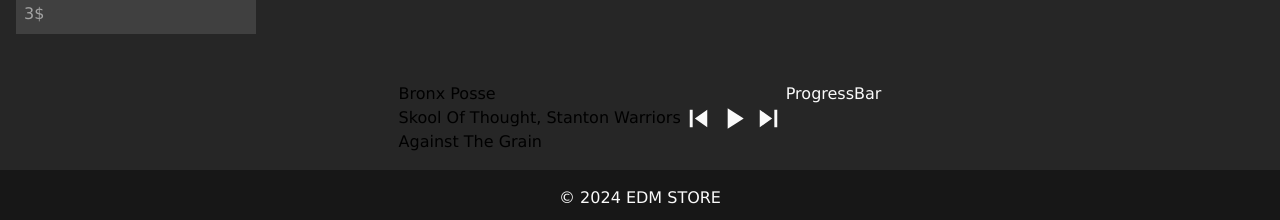
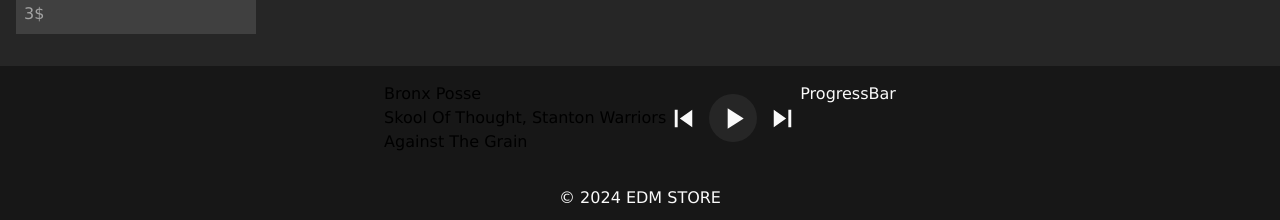
Before and after one commit to ArtfulLee/edm-store, a React (Vite) app: page / in a window 1280 px wide. Shown: the part 682-902 px from the top of the page. Built offline with nearby package versions, Linux system fonts and the light colour scheme.

Commit message:
feat: add AudioPlayer components (WIP)

```diff
--- a/src/components/ui/AudioPlayer/AudioPlayer.jsx
+++ b/src/components/ui/AudioPlayer/AudioPlayer.jsx
@@ -26,7 +26,7 @@ const AudioPlayer = () => {
 
   return (
     <>
-      <div className="py-4">
+      <div className="bg-neutral-900 py-4">
         <div className="flex justify-center">
           <DisplayTrack currentTrack={currentTrack} audioRef={audioRef} />
           <Controls audioRef={audioRef} />
--- a/src/components/ui/AudioPlayer/Controls.jsx
+++ b/src/components/ui/AudioPlayer/Controls.jsx
@@ -33,13 +33,17 @@ const Controls = (props) => {
 
   return (
     <>
+      <div className="flex items-center space-x-2">
         {/* Предыдущий трек. */}
         <button>
           <SkipPreviousIcon className="text-neutral-50" fontSize="large" />
         </button>
 
         {/* Переключение кнопок Play/Pause. */}
-      <button onClick={togglePlayPause}>
+        <button
+          className="rounded-full w-12 h-12 bg-neutral-800"
+          onClick={togglePlayPause}
+        >
           {isPlaying ? (
             <PauseIcon className="text-neutral-50" fontSize="large" />
           ) : (
@@ -51,6 +55,7 @@ const Controls = (props) => {
         <button>
           <SkipNextIcon className="text-neutral-50" fontSize="large" />
         </button>
+      </div>
     </>
   );
 };
```
Lines whose indentation alone changed are shown as unchanged.
